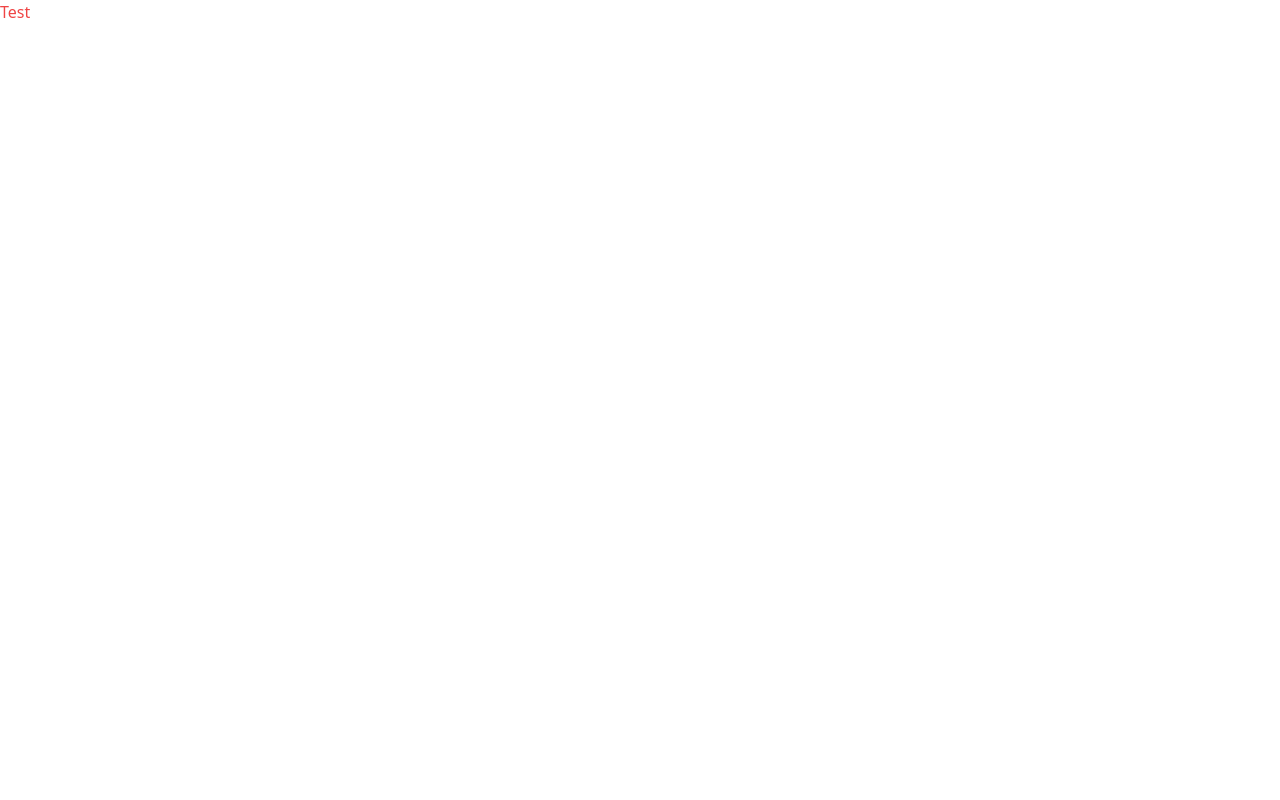
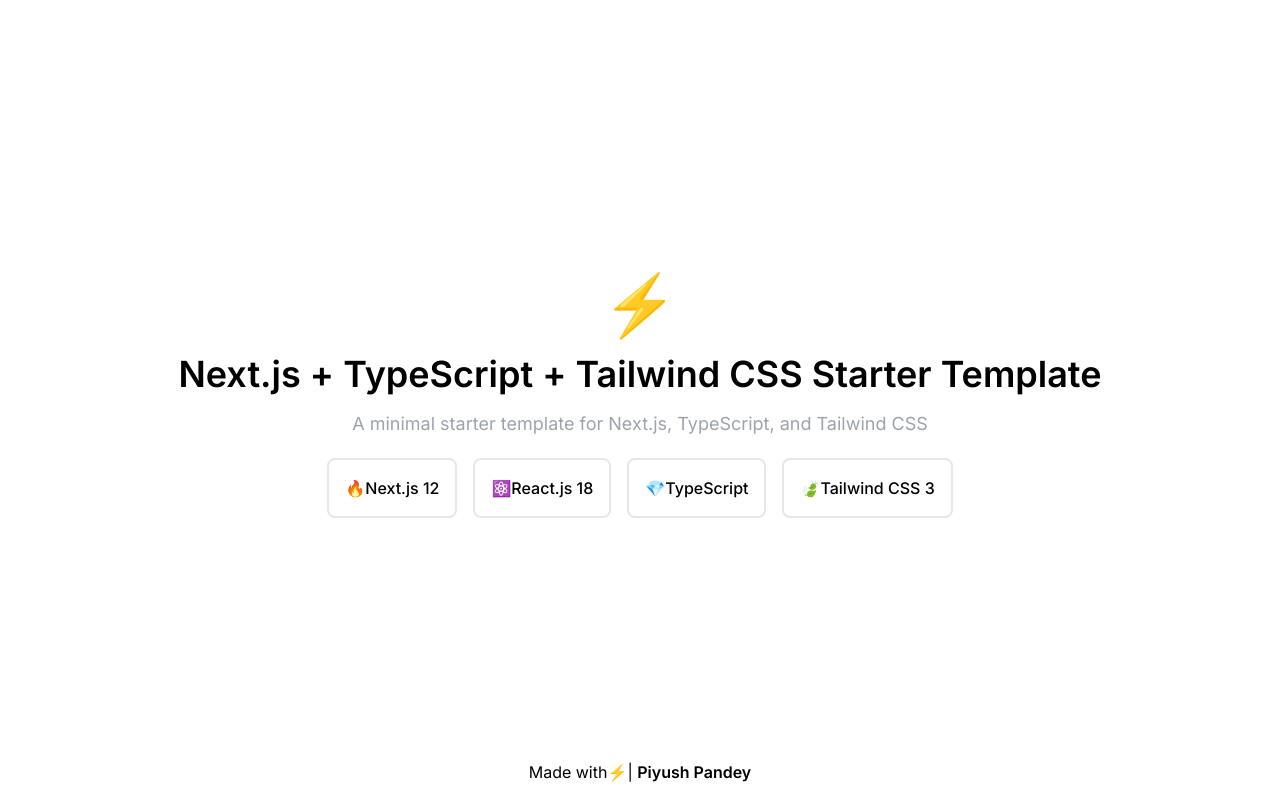
Before and after one commit to zephyrus21/next-ts-tailwind-starter, a Next.js app: page / in a window 1280 px wide. Built offline with nearby package versions, Linux system fonts and the light colour scheme.

Commit message:
added starter page

```diff
--- /dev/null
+++ b/src/components/Starter.tsx
@@ -0,0 +1,45 @@
+import type { NextPage } from "next";
+
+const Starter: NextPage = () => {
+  const techs = [
+    {
+      name: "🔥Next.js 12",
+      link: "https://nextjs.org/",
+    },
+    { name: "⚛️React.js 18", link: "https://reactjs.org/" },
+    { name: "💎TypeScript", link: "https://www.typescriptlang.org/" },
+    { name: "🍃Tailwind CSS 3", link: "https://tailwindcss.com/" },
+  ];
+
+  return (
+    <div className='flex flex-col items-center text-center '>
+      <div className='text-6xl mb-5'>⚡</div>
+      <p className='text-4xl mb-4 font-semibold'>
+        Next.js + TypeScript + Tailwind CSS Starter Template
+      </p>
+      <p className='text-gray-400 text-lg mb-3'>
+        A minimal starter template for Next.js, TypeScript, and Tailwind CSS
+      </p>
+      <div className='font-medium flex'>
+        {techs.map((tech) => (
+          <a
+            href={tech.link}
+            key={tech.name}
+            className='border-2 rounded-lg hover:bg-orange-100 cursor-pointer transition-all m-2 p-4'>
+            {tech.name}
+          </a>
+        ))}
+      </div>
+      <footer className='absolute bottom-4'>
+        Made with⚡|{" "}
+        <a
+          className='font-semibold cursor-pointer hover:text-orange-400 transition-all'
+          href='https://piyushpandey.tech'>
+          Piyush Pandey
+        </a>
+      </footer>
+    </div>
+  );
+};
+
+export default Starter;
--- a/src/components/Test.tsx
+++ /dev/null
@@ -1,7 +0,0 @@
-import type { NextPage } from "next";
-
-const Test: NextPage = () => {
-  return <div className='text-red-500'>Test</div>;
-};
-
-export default Test;
--- /dev/null
+++ b/src/pages/_document.tsx
@@ -0,0 +1,26 @@
+import { Html, Head, Main, NextScript } from "next/document";
+
+const Document = () => {
+  return (
+    <Html lang='en'>
+      <Head>
+        <link rel='preconnect' href='https://fonts.googleapis.com' />
+        <link
+          rel='preconnect'
+          href='https://fonts.gstatic.com'
+          crossOrigin='anonymus'
+        />
+        <link
+          href='https://fonts.googleapis.com/css2?family=Inter:wght@300;400;500;600&display=swap'
+          rel='stylesheet'
+        />
+      </Head>
+      <body>
+        <Main />
+        <NextScript />
+      </body>
+    </Html>
+  );
+};
+
+export default Document;
--- a/src/pages/index.tsx
+++ b/src/pages/index.tsx
@@ -1,10 +1,10 @@
 import type { NextPage } from "next";
-import Test from "@components/Test";
+import Starter from "@components/Starter";
 
 const Home: NextPage = () => {
   return (
-    <div>
-      <Test />
+    <div className='flex flex-col justify-center items-center min-h-screen font-primary'>
+      <Starter />
     </div>
   );
 };
--- a/tailwind.config.js
+++ b/tailwind.config.js
@@ -1,8 +1,14 @@
 /** @type {import('tailwindcss').Config} */
+const { fontFamily } = require("tailwindcss/defaultTheme");
+
 module.exports = {
   content: ["./src/**/*.{ts,tsx}"],
   theme: {
-    extend: {},
+    extend: {
+      fontFamily: {
+        primary: "'Inter', sans-serif",
+      },
+    },
+    plugins: [],
   },
-  plugins: [],
 };
```
Also changed, not shown: 1 other file (tests, documents, lock files or other folders).
